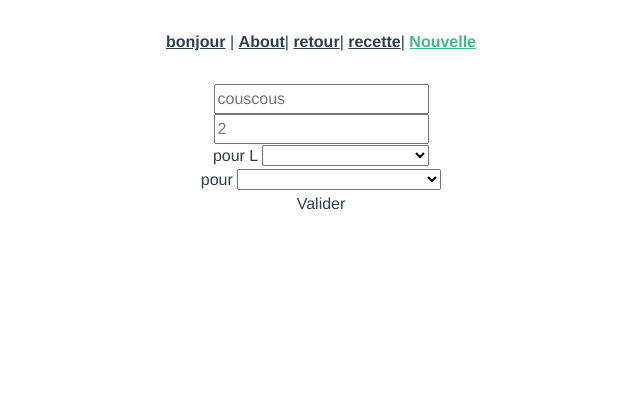
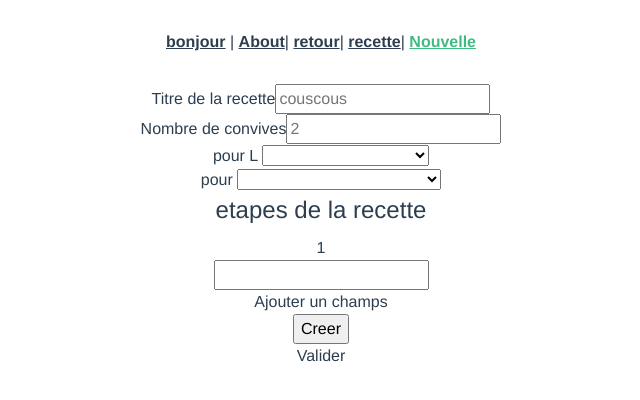
Before and after one commit to Kennt49/BienManger_v2, a Vue app: page /recette in a window 1280 px wide. Shown: the top 400 px of the page, without its empty margins (319-959 px from the left). Built offline with nearby package versions, Linux system fonts and the light colour scheme.

Commit message:
ajout partiel des champs etape

```diff
--- a/src/views/ajoutView.vue
+++ b/src/views/ajoutView.vue
@@ -1,7 +1,9 @@
 <template>
     <div>
         <div>
+            <label for="titre">Titre de la recette</label>
             <input class="titre" type="text" v-model="this.collect.Name" placeholder="couscous" /><br>
+            <label for="guest">Nombre de convives</label>
             <input class="guest" type="text" v-model="this.collect.guest" placeholder="2" /><br>
             <div id="v-model-select" class=""> pour L
                 <select v-model="this.collect.saison_id">
@@ -14,15 +16,20 @@
             <div id="v-model-select" class=""> pour
                 <select v-model="this.collect.plat_id">
                     <option disabled value="">Choisissez le type de plat</option>
-                    <option v-for="(plat ,i ) of plats" :key=i :value=plat.id >
+                    <option v-for="(plat ,i ) of plats" :key=i :value=plat.id>
                         {{ plat.menu }}
                     </option>
                 </select>
-            </div>{{this.collect.plat}}
+            </div>
+            <legend>etapes de la recette</legend>
+            <div id="leschamps_1">1</div><input type="text" name="name_1" /><br />
+            <span id="leschamps_2"><a @click="create_champ">Ajouter un champs</a></span>
 
 
         </div>
         <div>
+            <input type="submit" value="Creer">
+
             <p @click="valid">Valider</p>
         </div><br>
 
@@ -51,13 +58,13 @@ export default {
                 {
                     Name: "",
                     guest: 2,
-                    saison: "",
+                    description:"",
                     saison_id: "",
-                    plat: "",
                     plat_id: "",
 
                 }
             ]
+
 
         }
     },
@@ -65,9 +72,14 @@ export default {
         valid() {
             console.log('sdfghjktre');
         },
-        selectSais(event) {
-            this.saison_id = event.target.getAttribute('data-value');
-            console.log(this.collect.saison);
+        create_champ() {
+            let i = 2;
+            let i2 = 3;
+            document.getElementById('leschamps_' + i).innerHTML = '\'<span id="num_\'+i\'">' + i + '</span>\'<br /><input type="text" name="name_' + i + '"></span>';
+            document.getElementById('leschamps_' + i).innerHTML += (i <= 40) ? '<br /><span id="leschamps_' + i2 + '"><a @click="create_champ(' + i2 + ')">Ajouter un champs</a></span>' : '';
+
+            i = i + 1;
+            i2 = i2 + 1;
         }
     }
 }
```
